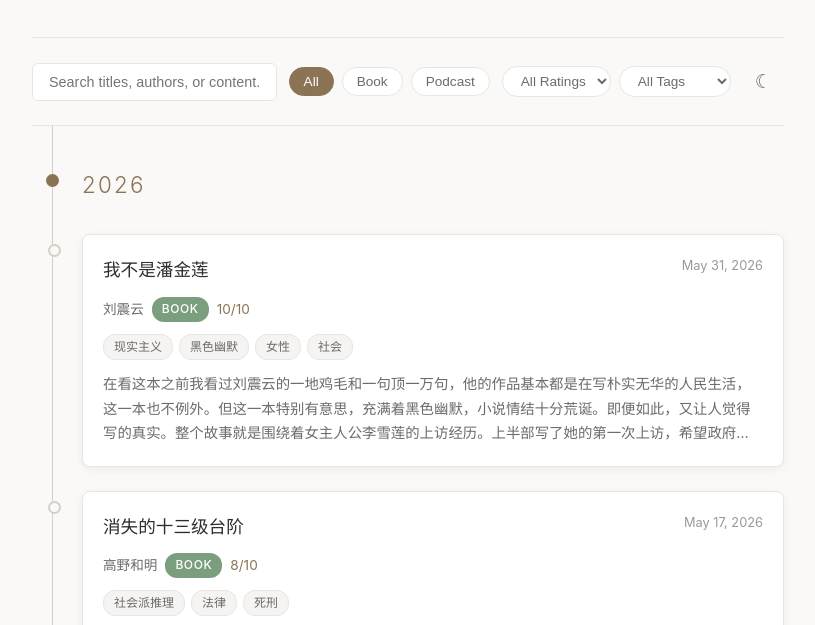
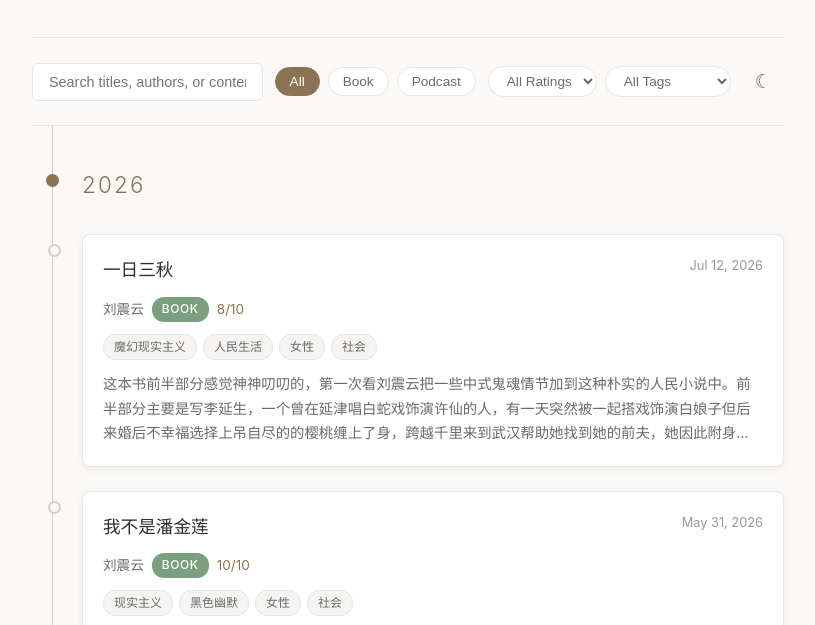
Before and after one commit to kaka-jun/afterthought, a plain HTML site: page index.html in a window 1280 px wide. Shown: the part 155-780 px from the top of the page, without its empty margins (232-1047 px from the left). Drawn offline with Linux system fonts and the light colour scheme.

Commit message:
Add 一日三秋 book review

```diff
--- a/index.html
+++ b/index.html
@@ -478,6 +478,19 @@
 
   <script>
     const contentData = [
+      {
+        title: "一日三秋",
+        author: "刘震云",
+        type: "book",
+        date: "2026-07-12",
+        rating: 8,
+        tags: ["魔幻现实主义", "人民生活", "女性", "社会"],
+        review: `这本书前半部分感觉神神叨叨的，第一次看刘震云把一些中式鬼魂情节加到这种朴实的人民小说中。前半部分主要是写李延生，一个曾在延津唱白蛇戏饰演许仙的人，有一天突然被一起搭戏饰演白娘子但后来婚后不幸福选择上吊自尽的的樱桃缠上了身，跨越千里来到武汉帮助她找到她的前夫，她因此附身在了儿子陈明亮留存在身边自己的照片里。但樱桃的照片被陈明亮后妈发现，还被偷偷拿去给巫婆用钉子钉住从而被诅咒，后来虽然又被明亮救回但又不小心失手掉进长江里，最后随着长江流到了宋朝，被宋朝人所救。整本书经常提到延津的一个神仙花二娘，她总是在人的睡梦中跑到人梦里让人给她讲笑话，如果讲的不好笑就会让人背着她去吃胡辣汤，然后被大山压死，如果讲的好笑就会给人一个红柿子以作奖励。整本书读起来很魔幻，书中的中式志怪情节仿佛对于书中人物来说就是稀松平常的一件事。我找Claude确认了，这是刘震云对于魔幻现实主义的比较典型的一次尝试。但我确实也没有读懂加入的花二娘的情节有何意味。
+
+除了志怪的情节以外，整本书还是延续了刘震云以往的风格，主要就是写朴实无华的人民生活。他对人的观察实在是太细致入微了，人和人之间私密的对话，那些人和人之间发生的尴尬、不齿甚至犯法的事情就这么三言两语不经意间被他写出来，比如明亮老婆马小萌在结婚前跟明亮吐露心声说自己以前长期受到继父的性骚扰，明亮以为这就是她经历过的最黑暗的往事了，谁知道后来有人把她曾经在北京打工其实是当鸡的往事曝光了出来，让她彻底在延津社死，明亮感叹以为大家在结婚前都已经互相交底了，以为大家结婚的基础就是在于能够互相吐露心声，没想到却还有这么一段转折。而且后来两个人逃离延津来到西安，一开始两人在菜市场卖菜想要开始新生活，结果马小萌被老乡发现这段往事还差点被强奸，人性的恶在这里暴露无遗。这几段故事读起来实在是太真实了，让人感觉好像这就在眼前发生的一样，让我像旁观者一样就站在角色旁边听着他们每一句对话，看着他们每一个动作。我心里深深为马小萌感到愤愤不平，同时也知道那个年代因为女性总是依附于男性生活，女性在被压迫时真的很难获取到真正的援助。幸亏到故事的最后明亮和马小萌的生活还是好起来了，两个人共同努力在西安开了好几家卖猪蹄的分店。
+
+为什么我这么喜欢刘震云的作品？他从不会写优美华丽的文字，但他总是用最简单的三言两语描述给读者一个真实的老百姓生活，让人看到平凡中的坚韧。明亮在叔叔李延生家寄宿了十年之久，后来因为亲生父亲没法继续给他提供生活费了，只能自己选择高中辍学，到当地卖猪蹄的一家店当学徒，也是因为此他才学到了一门手艺，给他之后在西安打下了基础。人生就是这样充满着转折，今天以为的低谷，谁知道是不是塞翁失马焉知非福，相信人的韧性总是能帮助人走出阴霾。`
+      },
       {
         title: "我不是潘金莲",
         author: "刘震云",
```
